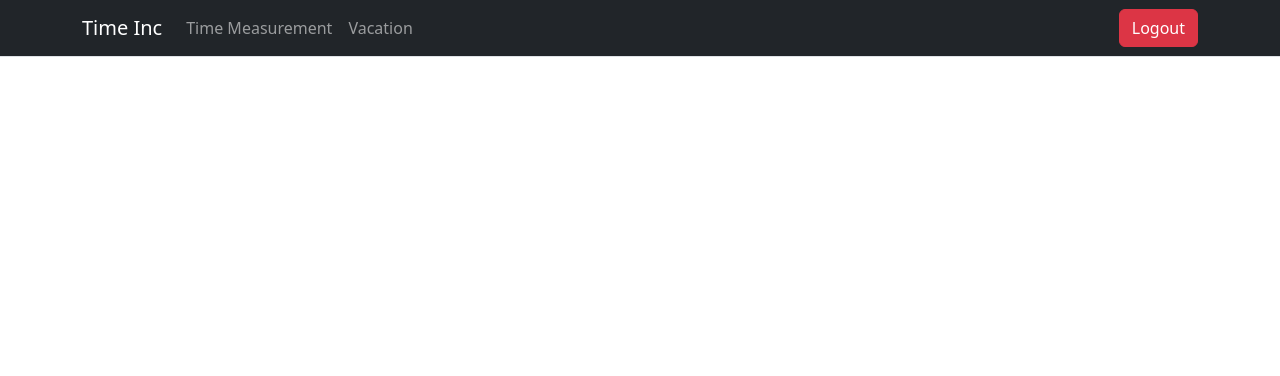
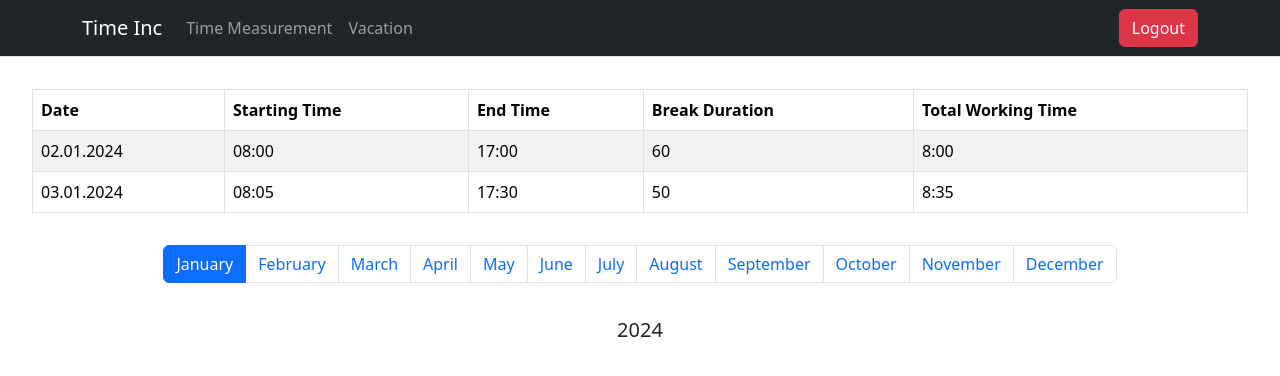
Before and after one commit to Mika2147/Working_time_tracker, a React (Create React App) app in the folder working_time_measurement/: page /time-measurement/overview in a window 1280 px wide. Shown: the top 376 px of the page. Built offline with nearby package versions, Linux system fonts and the light colour scheme.

Commit message:
Created ui for Month Overview

```diff
--- a/working_time_measurement/src/components/App.js
+++ b/working_time_measurement/src/components/App.js
@@ -2,6 +2,7 @@ import React, { Component } from 'react';
 import NavigationBar from './NavigationBar';
 import TimeMeasurementStart from './TimeMeasurmentStart';
 import TimeEnteringForm from './TimeEnteringForm';
+import TimeMonthOverview from './TimeMonthOverview';
 import { BrowserRouter, Route, Routes } from 'react-router-dom';
 import Vacation from './Vacation';
 
@@ -14,9 +15,11 @@ class App extends Component {
 
                 <Routes>
                     <Route path="/" element={<TimeMeasurementStart />} />
-                    <Route path="/new-entry" element={<TimeEnteringForm />}/>
                     <Route path="/time-measurement" element={<TimeMeasurementStart />}/>
                     <Route path="/vacation" element={<Vacation />}/>
+
+                    <Route path="/time-measurement/new-entry" element={<TimeEnteringForm />}/>
+                    <Route path="/time-measurement/overview" element={<TimeMonthOverview />}/>
                 </Routes>
             </BrowserRouter>
         </React.Fragment>
--- /dev/null
+++ b/working_time_measurement/src/components/MonthPagination.js
@@ -0,0 +1,61 @@
+import React, { Component } from 'react';
+import { Pagination } from 'react-bootstrap';
+
+class MonthPagination extends Component {
+    state = {
+                active: 1,
+                year: 2024
+            }
+
+    clickedItem = (index) => {
+        let localState = this.state;
+        localState.active = index;
+        this.setState(localState);
+    }
+
+    render() {
+        return (<React.Fragment>
+            <Pagination>
+                <Pagination.Item key={1} active={1 === this.state.active} onClick={() => this.clickedItem(1)}>
+                    January
+                </Pagination.Item>
+                <Pagination.Item key={2} active={2 === this.state.active} onClick={() => this.clickedItem(2)}>
+                    February
+                </Pagination.Item>
+                <Pagination.Item key={3} active={3 === this.state.active} onClick={() => this.clickedItem(3)}>
+                    March
+                </Pagination.Item>
+                <Pagination.Item key={4} active={4 === this.state.active} onClick={() => this.clickedItem(4)}>
+                    April
+                </Pagination.Item>
+                <Pagination.Item key={5} active={5 === this.state.active} onClick={() => this.clickedItem(5)}>
+                    May
+                </Pagination.Item>
+                <Pagination.Item key={6} active={6 === this.state.active} onClick={ () => this.clickedItem(6)}>
+                    June
+                </Pagination.Item>
+                <Pagination.Item key={7} active={7 === this.state.active} onClick={() => this.clickedItem(7)}>
+                    July
+                </Pagination.Item>
+                <Pagination.Item key={8} active={8 === this.state.active} onClick={() => this.clickedItem(8)}>
+                    August
+                </Pagination.Item>
+                <Pagination.Item key={9} active={9 === this.state.active} onClick={() => this.clickedItem(9)}>
+                    September
+                </Pagination.Item>
+                <Pagination.Item key={10} active={10 === this.state.active} onClick={() => this.clickedItem(10)}>
+                    October
+                </Pagination.Item>
+                <Pagination.Item key={11} active={11 === this.state.active} onClick={() => this.clickedItem(11)}>
+                    November
+                </Pagination.Item>
+                <Pagination.Item key={12} active={12 === this.state.active} onClick={() => this.clickedItem(12)}>
+                    December
+                </Pagination.Item>
+            </Pagination>
+            <div className='year_label'>{this.state.year}</div>
+        </React.Fragment>);
+    }
+}
+
+export default MonthPagination;
--- a/working_time_measurement/src/components/TimeMeasurmentStart.js
+++ b/working_time_measurement/src/components/TimeMeasurmentStart.js
@@ -7,8 +7,8 @@ class TimeMeasurementStart extends Component {
         return (<React.Fragment>
                     <div className="main-container">
                         <div className="card-container">
-                            <TimeMeasurementCard title="Today" text="Enter the time you worked today" buttonTitle="Go" link="/new-entry"/>
-                            <TimeMeasurementCard title="This Month" text="Look at the time your worked this month" buttonTitle="Go"/>
+                            <TimeMeasurementCard title="Today" text="Enter the time you worked today" buttonTitle="Go" link="/time-measurement/new-entry"/>
+                            <TimeMeasurementCard title="This Month" text="Look at the time your worked this month" buttonTitle="Go" link="/time-measurement/overview"/>
                             <TimeMeasurementCard title="Export" text="Export current Month" buttonTitle="Go"/>
                         </div>
                     </div>
--- /dev/null
+++ b/working_time_measurement/src/components/TimeMonthOverview.js
@@ -0,0 +1,60 @@
+import React, { Component } from 'react';
+import Table from 'react-bootstrap/Table';
+import Pagination from 'react-bootstrap/Pagination';
+import MonthPagination from './MonthPagination';
+import { Stack } from 'react-bootstrap';
+
+
+
+class TimeMonthOverview extends Component {
+    state = {
+        items: [
+            {
+                date: "02.01.2024",
+                starting_time: "08:00",
+                end_time: "17:00",
+                break_duration: "60",
+                total_working_time: "8:00"
+            },
+            {
+                date: "03.01.2024",
+                starting_time: "08:05",
+                end_time: "17:30",
+                break_duration: "50",
+                total_working_time: "8:35"
+            }
+        ]
+     }
+
+    render() {
+        return (<React.Fragment>
+            <div className='main-container'>
+                <Stack direction="vertical" gap={3} className='central_alignment'>
+                <Table striped bordered hover>
+                    <thead>
+                        <tr>
+                            <th>Date</th>
+                            <th>Starting Time</th>
+                            <th>End Time</th>
+                            <th>Break Duration</th>
+                            <th>Total Working Time</th>
+                        </tr>
+                    </thead>
+                    <tbody>
+                    {this.state.items.map(item => <tr>
+                            <td>{item.date}</td>
+                            <td>{item.starting_time}</td>
+                            <td>{item.end_time}</td>
+                            <td>{item.break_duration}</td>
+                            <td>{item.total_working_time}</td>
+                            </tr>)}
+                    </tbody>
+                </Table>
+                <MonthPagination/>
+                </Stack>
+            </div>
+        </React.Fragment>);
+    }
+}
+
+export default TimeMonthOverview;
--- a/working_time_measurement/src/index.css
+++ b/working_time_measurement/src/index.css
@@ -28,3 +28,11 @@
 .link{
     text-decoration: inherit;
 }
+
+.central_alignment{
+    align-items: center;
+}
+
+.year_label{
+    font-size: 20px;
+}
```
